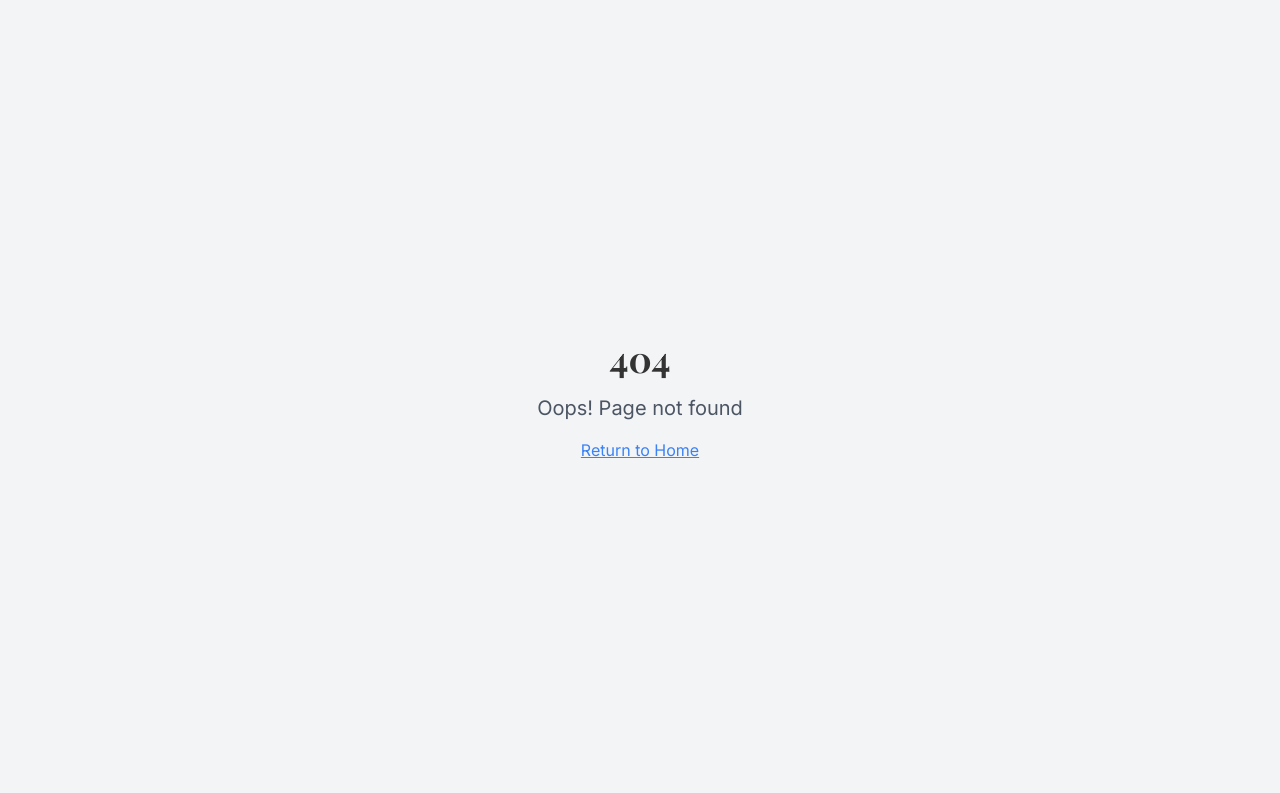
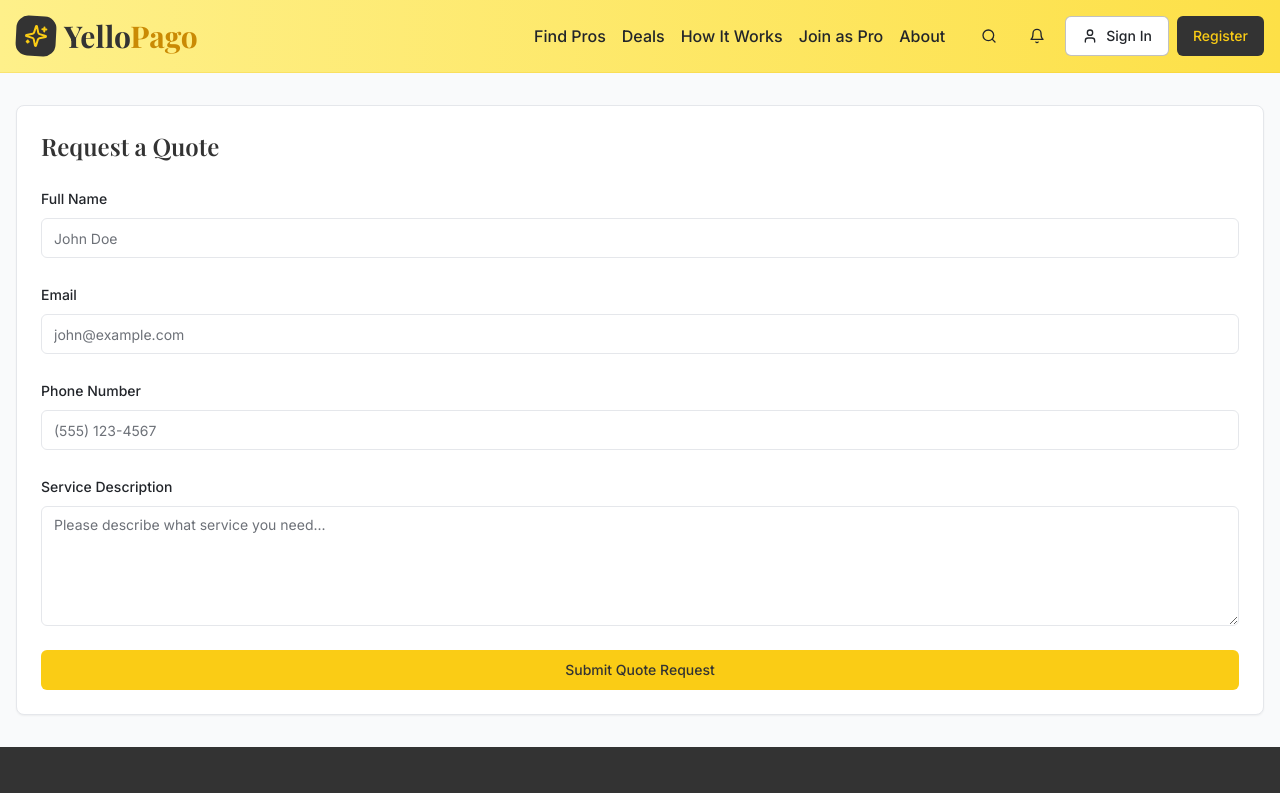
Before and after one commit to pepicek/handy-home-guide, a React (Vite) app: page /request-quote/1 in a window 1280 px wide. Before the commit this address had no page. Shown: the top 793 px of the page. Built offline with nearby package versions, Linux system fonts and the light colour scheme.

Commit message:
feat: Add Request Quote page
Adds a new page for requesting quotes, linked from the profile page.

```diff
--- a/src/App.tsx
+++ b/src/App.tsx
@@ -14,6 +14,7 @@ import SpecialOfferDetails from "./pages/SpecialOfferDetails";
 import BookNow from "./pages/BookNow";
 import ViewProfile from "./pages/ViewProfile";
 import CheckSchedule from "./pages/CheckSchedule";
+import RequestQuote from "./pages/RequestQuote";
 
 const queryClient = new QueryClient();
 
@@ -34,6 +35,7 @@ const App = () => (
           <Route path="/book-now/:id" element={<BookNow />} />
           <Route path="/profile/:id" element={<ViewProfile />} />
           <Route path="/schedule/:id" element={<CheckSchedule />} />
+          <Route path="/request-quote/:id" element={<RequestQuote />} />
           <Route path="*" element={<NotFound />} />
         </Routes>
       </BrowserRouter>
--- /dev/null
+++ b/src/pages/RequestQuote.tsx
@@ -0,0 +1,129 @@
+
+import React from 'react';
+import { useParams } from 'react-router-dom';
+import Header from "@/components/Header";
+import Footer from "@/components/Footer";
+import { Form, FormField, FormItem, FormLabel, FormControl, FormMessage } from "@/components/ui/form";
+import { Card, CardContent } from "@/components/ui/card";
+import { Input } from "@/components/ui/input";
+import { Button } from "@/components/ui/button";
+import { useForm } from "react-hook-form";
+import { zodResolver } from "@hookform/resolvers/zod";
+import * as z from "zod";
+import { useToast } from "@/hooks/use-toast";
+import { Textarea } from "@/components/ui/textarea";
+
+const formSchema = z.object({
+  name: z.string().min(2, "Name must be at least 2 characters"),
+  email: z.string().email("Please enter a valid email"),
+  phone: z.string().min(10, "Please enter a valid phone number"),
+  description: z.string().min(10, "Please provide more details about your request"),
+});
+
+const RequestQuote = () => {
+  const { id } = useParams();
+  const { toast } = useToast();
+
+  const form = useForm<z.infer<typeof formSchema>>({
+    resolver: zodResolver(formSchema),
+    defaultValues: {
+      name: "",
+      email: "",
+      phone: "",
+      description: "",
+    },
+  });
+
+  const onSubmit = (values: z.infer<typeof formSchema>) => {
+    toast({
+      title: "Quote Request Sent",
+      description: "We'll get back to you shortly with a detailed quote.",
+    });
+    console.log("Form submitted:", values);
+  };
+
+  return (
+    <div className="flex flex-col min-h-screen">
+      <Header />
+      <main className="flex-grow bg-gray-50 py-8">
+        <div className="container mx-auto px-4">
+          <Card>
+            <CardContent className="p-6">
+              <h1 className="text-2xl font-semibold mb-6">Request a Quote</h1>
+              <Form {...form}>
+                <form onSubmit={form.handleSubmit(onSubmit)} className="space-y-6">
+                  <FormField
+                    control={form.control}
+                    name="name"
+                    render={({ field }) => (
+                      <FormItem>
+                        <FormLabel>Full Name</FormLabel>
+                        <FormControl>
+                          <Input placeholder="John Doe" {...field} />
+                        </FormControl>
+                        <FormMessage />
+                      </FormItem>
+                    )}
+                  />
+
+                  <FormField
+                    control={form.control}
+                    name="email"
+                    render={({ field }) => (
+                      <FormItem>
+                        <FormLabel>Email</FormLabel>
+                        <FormControl>
+                          <Input type="email" placeholder="john@example.com" {...field} />
+                        </FormControl>
+                        <FormMessage />
+                      </FormItem>
+                    )}
+                  />
+
+                  <FormField
+                    control={form.control}
+                    name="phone"
+                    render={({ field }) => (
+                      <FormItem>
+                        <FormLabel>Phone Number</FormLabel>
+                        <FormControl>
+                          <Input placeholder="(555) 123-4567" {...field} />
+                        </FormControl>
+                        <FormMessage />
+                      </FormItem>
+                    )}
+                  />
+
+                  <FormField
+                    control={form.control}
+                    name="description"
+                    render={({ field }) => (
+                      <FormItem>
+                        <FormLabel>Service Description</FormLabel>
+                        <FormControl>
+                          <Textarea
+                            placeholder="Please describe what service you need..."
+                            className="min-h-[120px]"
+                            {...field}
+                          />
+                        </FormControl>
+                        <FormMessage />
+                      </FormItem>
+                    )}
+                  />
+
+                  <Button type="submit" className="w-full bg-yellow-400 hover:bg-yellow-500 text-anthracite">
+                    Submit Quote Request
+                  </Button>
+                </form>
+              </Form>
+            </CardContent>
+          </Card>
+        </div>
+      </main>
+      <Footer />
+    </div>
+  );
+};
+
+export default RequestQuote;
--- a/src/pages/ViewProfile.tsx
+++ b/src/pages/ViewProfile.tsx
@@ -1,4 +1,3 @@
-
 import React from 'react';
 import { useParams, Link } from 'react-router-dom';
 import Header from "@/components/Header";
@@ -115,8 +114,8 @@ const ViewProfile = () => {
                   </div>
 
                   <div className="flex gap-3">
-                    <Button className="bg-yellow-400 hover:bg-yellow-500 text-anthracite">
-                      Request Quote
+                    <Button className="bg-yellow-400 hover:bg-yellow-500 text-anthracite" asChild>
+                      <Link to={`/request-quote/${id}`}>Request Quote</Link>
                     </Button>
                     <Button variant="outline">
                       Message
```
